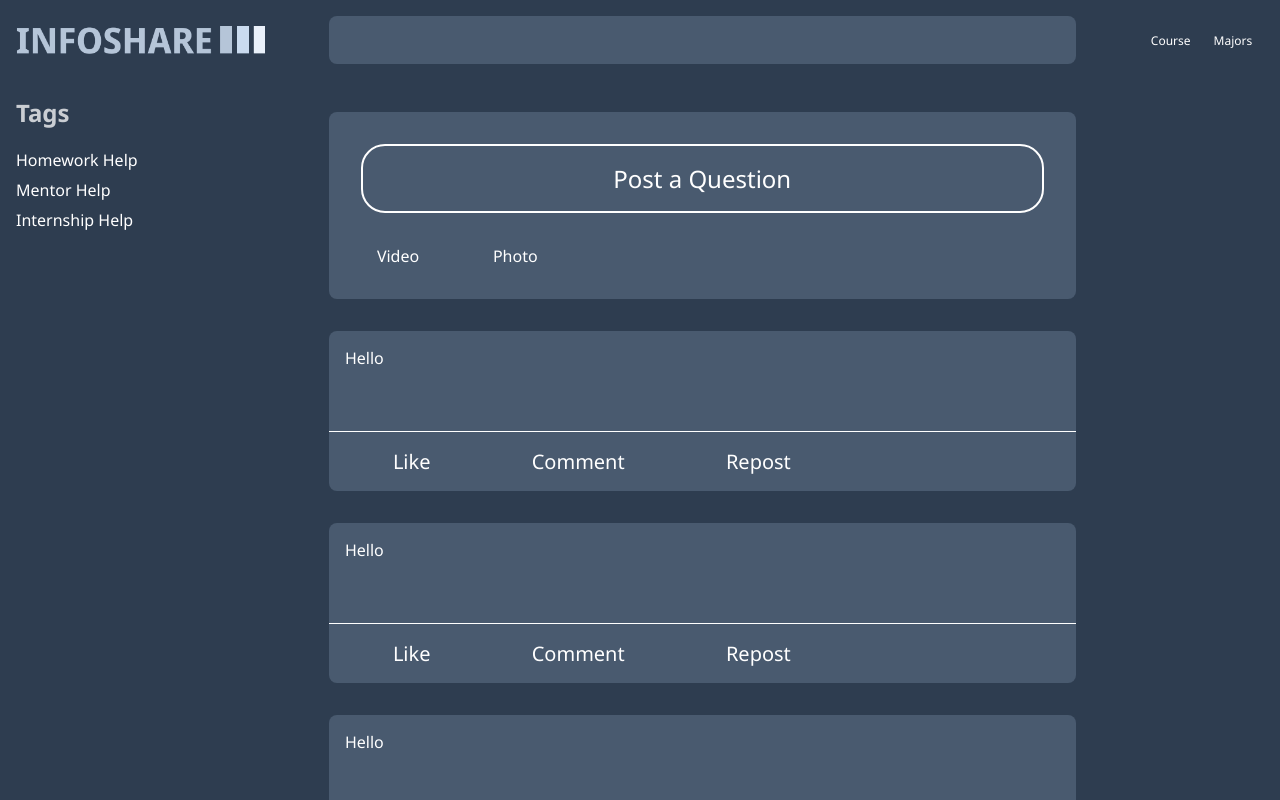
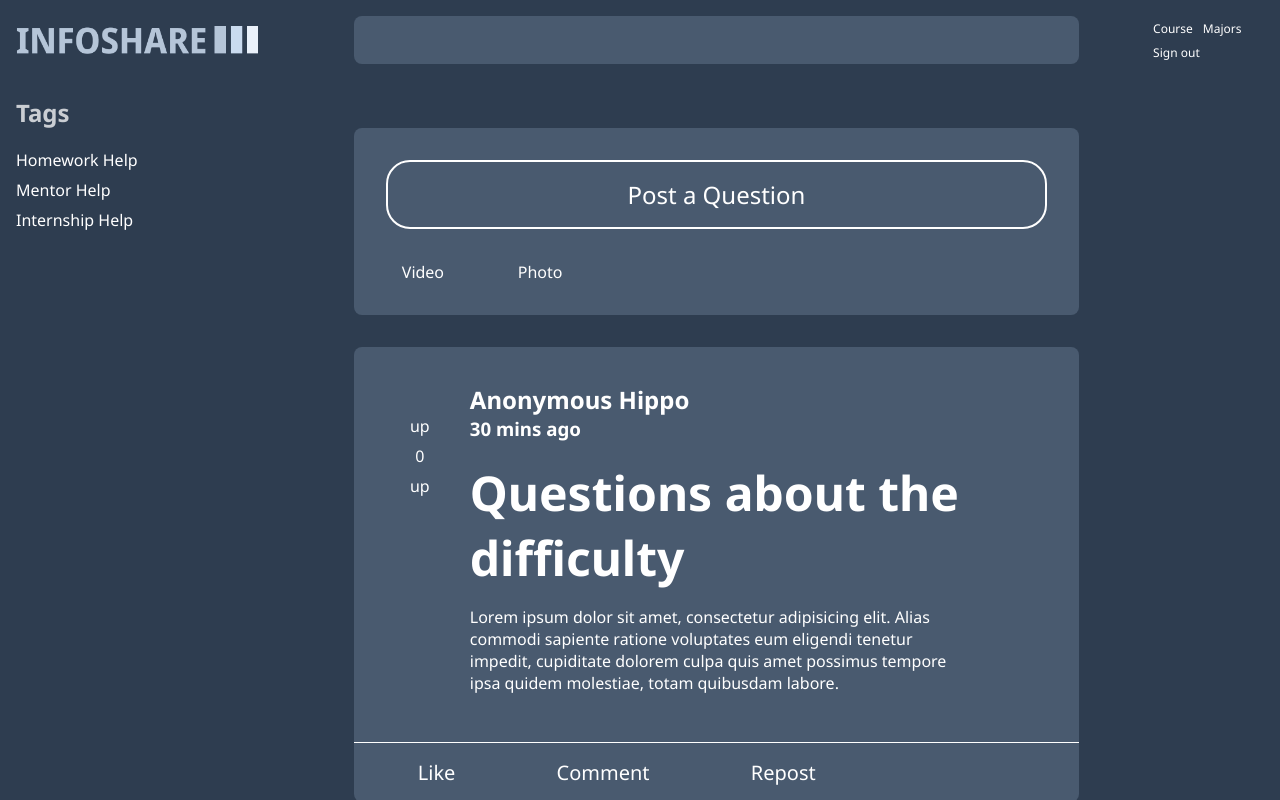
Before and after one commit to SciencePotato/bu-infoshare-next, a Next.js app: page /HomePage in a window 1280 px wide. Shown: the top 800 px of the page. Built offline with nearby package versions, Linux system fonts and the light colour scheme.

Commit message:
Updated Post

```diff
--- a/components/navbar/navbar.tsx
+++ b/components/navbar/navbar.tsx
@@ -19,6 +19,7 @@ export default function Navbar () {
                 <div>
                     <div> Course </div>
                     <div> Majors </div>
+                    <div> Sign out </div>
                 </div>
             </nav>
         </>
--- a/components/post/Post.tsx
+++ b/components/post/Post.tsx
@@ -5,7 +5,19 @@ export default function Post() {
     return (
         <>
             <div className={styles.post}>
-                Hello
+                {/* Upvotes */}
+                <div>
+                    <div> up </div>
+                    <div> 0 </div>
+                    <div> up </div>
+                </div>
+                {/* Contents */}
+                <div>
+                    <div className={styles.name}> <h2> Anonymous Hippo </h2> </div>
+                    <div className={styles.time}> <h3> 30 mins ago </h3></div>
+                    <div className={styles.title}> <h1> Questions about the difficulty </h1> </div>
+                    <div className={styles.content}> Lorem ipsum dolor sit amet, consectetur adipisicing elit. Alias commodi sapiente ratione voluptates eum eligendi tenetur impedit, cupiditate dolorem culpa quis amet possimus tempore ipsa quidem molestiae, totam quibusdam labore.</div>
+                </div>
             </div>
             <div className={styles.postBot}>
                 <div> Like </div>
--- a/styles/HomePage.module.scss
+++ b/styles/HomePage.module.scss
@@ -34,7 +34,8 @@
     & > section {
         flex: 6;
         position: relative;
-        margin-left: 5vw;
+        margin: 1rem;
+        margin-left: 7.5vw;
         margin-right: 5vw;
     }
 }
--- a/styles/Nav.module.scss
+++ b/styles/Nav.module.scss
@@ -21,22 +21,22 @@
             background-color: $primary-color-light;
             border-radius: 0.5rem;
             height: 3rem;
-            margin-left: 5vw;
+            margin-left: 7.5vw;
             margin-right: 5vw;
         }
 
         // Other
         &:last-of-type {
             flex: 1;
-            display: flex;
             min-width: 80px;
             margin-left: 0px;
+            display: flex;
+            align-items: center;
+            flex-wrap: wrap;
             & > div {
-                flex: 1;
-                font-size: 20px;
-                margin: 2px;
-                display: grid;
-                place-content: center;
+                font-size: 15px;
+                margin-left: 10px;
+                display: inline;
             }
         }
     }
--- a/styles/Post.module.scss
+++ b/styles/Post.module.scss
@@ -6,6 +6,51 @@
     border-radius: 0.5rem 0.5rem 0rem 0rem;
     min-height: 100px;
     padding: 1rem;
+    display: flex;
+    & > div {
+        &:first-of-type {
+            margin-top: 2rem;
+            flex: 1;
+            display: flex;
+            flex-direction: column;
+            justify-content: flex-start;
+            align-items: center;
+            max-width: 100px;
+            padding: 1rem;
+            & > div {
+                margin: 0.25rem 0rem;
+            }
+        }
+        &:last-of-type {
+            flex: 8;
+            max-width: 1100px;
+            margin-bottom: 2rem;
+        }
+    }
+}
+
+.name {
+    & > h2 {
+        margin-bottom: 0px;
+    }
+}
+
+.time {
+    & > h3 {
+        margin-top: 0px;
+    }
+}
+
+.title {
+    & > h1 {
+        font-size: 3rem;
+        margin: 0px;
+    }
+}
+
+.content {
+    padding-top: 1rem;
+    padding-right: 100px;
 }
 
 .postBot {
@@ -20,3 +65,18 @@
         margin: 2rem;
     }
 }
+
+@media only screen and (max-width: 1200px) {
+    .postBot {
+        border-radius: 0rem 0rem 0.5rem 0.5rem;
+        background-color: $primary-color-light;
+        padding: 1rem;
+        border-top: solid $WHITE 1px;
+        & > div {
+            padding: 1rem;
+            display: inline;
+            font-size: 15px;
+            margin: 0px;
+        }
+    }
+}
```
